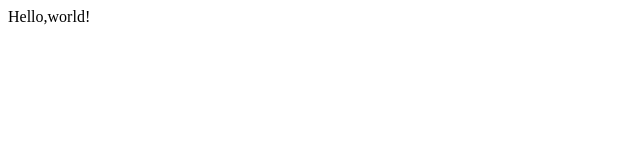
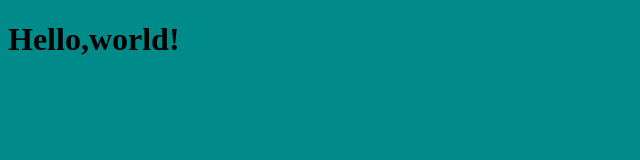
Before and after one commit to XinhangLee/git_eg_remote, a plain HTML site: page index.html in a window 1280 px wide. Shown: the whole page, without its empty margins (0-640 px from the left). Drawn offline with Linux system fonts and the light colour scheme.

Commit message:
Create git,css

```diff
--- /dev/null
+++ b/git.css
@@ -0,0 +1,3 @@
+body{
+    background-color: darkcyan;
+}
--- a/index.html
+++ b/index.html
@@ -4,9 +4,10 @@
     <meta charset="UTF-8">
     <meta http-equiv="X-UA-Compatible" content="IE=edge">
     <meta name="viewport" content="width=device-width, initial-scale=1.0">
+    <link rel="stylesheet" type="text/css" href="git.css">
     <title>使用Git的教学</title>
 </head>
 <body>
-    Hello,world!
+    <h1>Hello,world!</h1>
 </body>
 </html>
```
